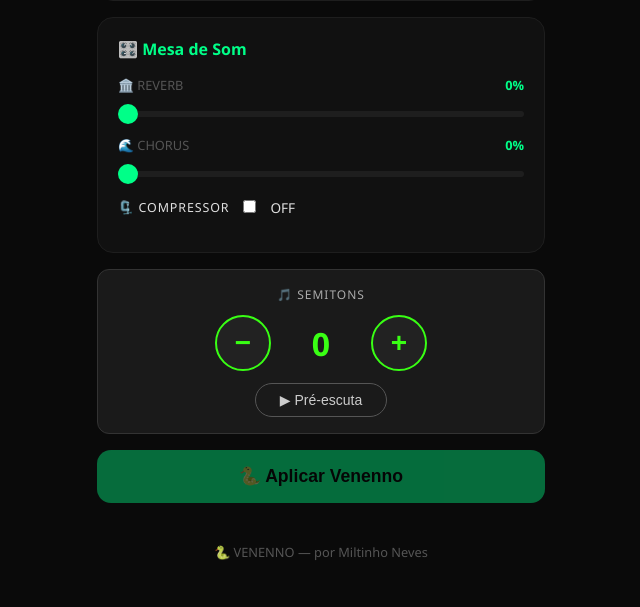
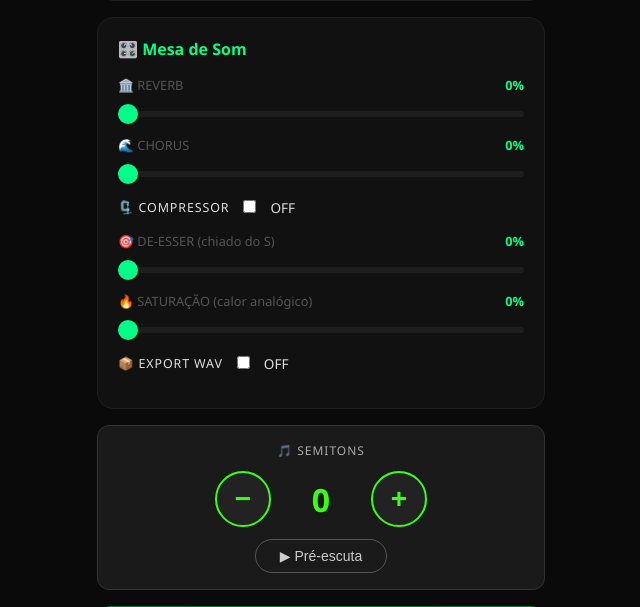
Before and after one commit to Milltinhonevves/Venenno, a Flask app: page / in a window 1280 px wide. Shown: the part 1100-1707 px from the top of the page, without its empty margins (319-959 px from the left). Before the commit the page ends 1660 px from the top, so only its background shows below. Run offline with Flask 3, Linux system fonts and the light colour scheme; parts of the project's set-up code (start-up, migrations or seed data) failed here and were passed over.

Commit message:
Add De-esser, Saturação, Export WAV to UI

```diff
--- a/templates/index.html
+++ b/templates/index.html
@@ -128,6 +128,24 @@
       </label>
       <span id="comp-val" style="color:var(--accent);font-size:0.85rem;">OFF</span>
     </div>
+    <div class="slider-group">
+      <div class="slider-header"><span>🎯 DE-ESSER (chiado do S)</span><span id="deesser-val">0%</span></div>
+      <input type="range" id="deesser" min="0" max="1" step="0.05" value="0"
+        oninput="document.getElementById('deesser-val').textContent=Math.round(this.value*100)+'%'">
+    </div>
+    <div class="slider-group">
+      <div class="slider-header"><span>🔥 SATURAÇÃO (calor analógico)</span><span id="saturacao-val">0%</span></div>
+      <input type="range" id="saturacao" min="0" max="1" step="0.05" value="0"
+        oninput="document.getElementById('saturacao-val').textContent=Math.round(this.value*100)+'%'">
+    </div>
+    <div class="slider-group" style="display:flex;align-items:center;gap:14px;margin-top:8px;">
+      <span style="color:var(--text-muted);font-size:0.78rem;letter-spacing:.07em;">📦 EXPORT WAV</span>
+      <label class="toggle-switch">
+        <input type="checkbox" id="export-wav">
+        <span class="toggle-slider"></span>
+      </label>
+      <span id="wav-val" style="color:var(--accent);font-size:0.85rem;">OFF</span>
+    </div>
   </div>
 
   <!-- CONTROLE DE SEMITONS -->
@@ -170,6 +188,10 @@
   document.getElementById('compressor').addEventListener('change', function() {
     document.getElementById('comp-val').textContent = this.checked ? 'ON' : 'OFF';
   });
+
+  document.getElementById('export-wav').addEventListener('change', function() {
+    document.getElementById('wav-val').textContent = this.checked ? 'ON' : 'OFF';
+  });
 </script>
 </body>
 </html>
```
